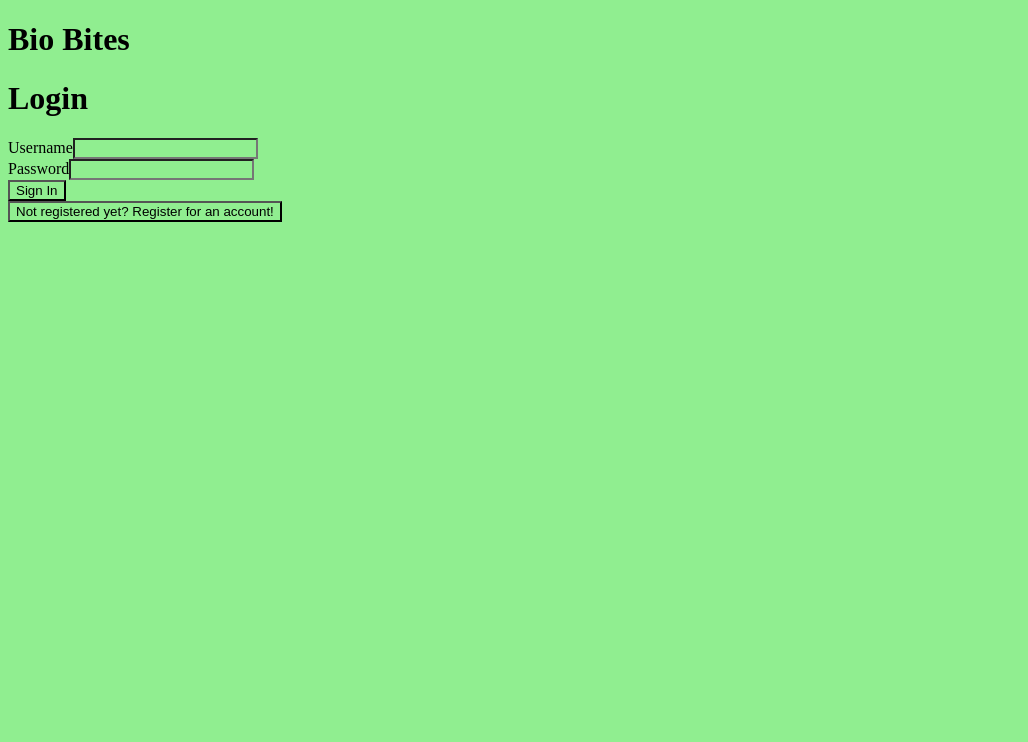
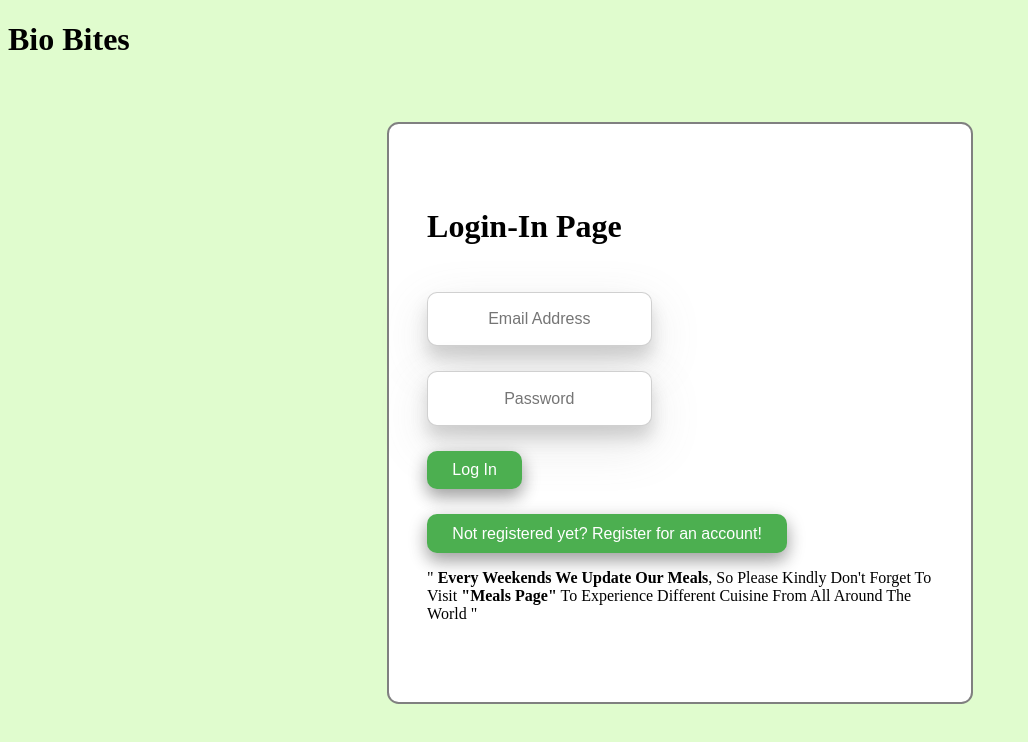
Before and after one commit to Laurazig/DCI_final, a React (Create React App) app in the folder frontend/: page / in a window 1280 px wide. Shown: the top 742 px of the page, without its empty margins (0-1028 px from the left). Built offline with nearby package versions, Linux system fonts and the light colour scheme.

Commit message:
after basic styling

```diff
--- a/frontend/src/App.css
+++ /dev/null
@@ -1,3 +0,0 @@
-* {
-  background-color: lightgreen;
-}
--- a/frontend/src/App.js
+++ b/frontend/src/App.js
@@ -1,6 +1,6 @@
-import './App.css';
+import './stylingCss/Login.css';
 import React from "react";
-import { BrowserRouter as Router, Routes, Route, BrowserRouter } from "react-router-dom";
+import { BrowserRouter as Router, Routes, Route} from "react-router-dom";
 import Home from './views/Home.js';
 
 
--- /dev/null
+++ b/frontend/src/stylingCss/Login.css
@@ -0,0 +1,67 @@
+body {
+  background-color: #62f30732;
+}
+
+.loginPage{
+border: 2px gray solid;
+width:40%;
+height:30%;
+padding:5% 3%;
+margin:5% 30%;
+background-color:white;
+border-radius: 2%;
+
+}
+.loginDiv{
+  background-color: white;
+}
+
+.loginForm{
+  background-color: white;
+ display: flex;
+ flex-flow:column nowrap ;
+}
+.loginFormEmailPassword {
+  margin-top: 2%;
+  width:40%;
+  height: 2rem;
+  box-shadow: 0 12px 16px 0 rgba(103, 103, 103, 0.244), 0 17px 50px 0 rgba(124, 121, 121, 0.19);
+  display: inline-block;
+  padding: 2%;
+  margin-top: 5%;
+  font-size: 1rem;
+  text-align: center;
+  text-decoration: none;
+  outline: none;
+  color: rgb(8, 8, 8);
+  border: 1px solid rgba(128, 128, 128, 0.371);
+  border-radius: 10px;
+}
+
+.loginPage button {
+ display: inline-block;
+ padding: 2% 5%;
+ margin-top: 5%;
+ font-size: 1rem;
+ cursor: pointer;
+ text-align: center;
+ text-decoration: none;
+ outline: none;
+ color: #fff;
+ background-color: #4CAF50;
+ border: none;
+ border-radius: 10px;
+ box-shadow: 0 8px 16px 0 rgba(0,0,0,0.24), 0 6px 20px 0 rgba(0,0,0,0.19);
+ transition-duration: 0.1s;
+}
+
+.loginPage button:hover {
+  background-color: #4CAF50; /* Green */
+  color: white;
+  box-shadow: 0 12px 16px 0 rgba(255, 132, 0, 0.244), 0 17px 50px 0 rgba(0,0,0,0.19);
+}
+.loginPage button:active {
+  background-color: #3e8e41;
+  box-shadow: 0 2px rgba(245, 129, 52, 0.772);
+  transform: translateY(4px);
+}
--- a/frontend/src/views/Home.js
+++ b/frontend/src/views/Home.js
@@ -2,7 +2,8 @@ import React, { useEffect, useState } from "react";
 import Register from "../views/Register";
 import Login from "../views/Login";
 
-import "../App.css";
+import '../stylingCss/Login.css';
+
 
 const Home = () =>
 {
--- a/frontend/src/views/Login.js
+++ b/frontend/src/views/Login.js
@@ -1,8 +1,11 @@
 import React, { useState } from "react";
+import '../stylingCss/Login.css';
+
+
 
 const Login = props =>
 {
-  const [ username, setUsername ] = useState( "" );
+  const [ email, setEmail ] = useState( "" );
   const [ password, setPassword ] = useState( "" );
 
 
@@ -10,8 +13,8 @@ const Login = props =>
   {
     switch ( event.target.name )
     {
-      case "username":
-        setUsername( event.target.value );
+      case "email":
+        setEmail( event.target.value );
         break;
       case "password":
         setPassword( event.target.value );
@@ -27,7 +30,7 @@ const Login = props =>
     event.preventDefault();
 
     const loginData = {
-      username: username,
+      email: email,
       password: password
     };
 
@@ -54,7 +57,7 @@ const Login = props =>
     } catch ( err )
     {
       alert( err.message );
-      setUsername( "" );
+      setEmail( "" );
       setPassword( "" );
     }
   };
@@ -64,24 +67,31 @@ const Login = props =>
   };
 
   return (
-    <div>
-      <h1>Login</h1>
+    <div className="loginPage">
+<div className="loginDiv">
+      <h1>Login-In Page</h1>
 
-      <form onSubmit={ attemptLogin }>
+      <form onSubmit={ attemptLogin } className={'loginForm'}>
+       <div className="loginFormInput">
         <div>
-          <label>Username</label>
-          <input name="username" onChange={ updateData } value={ username } />
+          <input name="email" onChange={ updateData } value={ email } placeholder={"Email Address"}  className="loginFormEmailPassword"/>
         </div>
         <div>
-          <label>Password</label>
-          <input name="password" onChange={ updateData } value={ password } />
+          <input name="password" onChange={ updateData } value={ password } placeholder={"Password"} className="loginFormEmailPassword"/>
+        </div>
         </div>
 
-        <button>Sign In</button>
+
+       <div className="buttonDiv"><button>Log In</button> </div>
       </form>
 
       <button onClick={ updateShowLogin }>Not registered yet? Register for an account!</button>
     </div>
+<p className="login paragraph">
+  " <b>Every Weekends We Update Our Meals</b>, So Please Kindly Don't Forget To Visit <b>"Meals Page"</b> To Experience Different Cuisine From All Around The World "
+</p>
+    </div>
+
   );
 };
 
--- a/frontend/src/views/Products.js
+++ b/frontend/src/views/Products.js
@@ -1,3 +0,0 @@
-
-This is Federica
-this is sameer
--- a/frontend/src/views/Register.js
+++ b/frontend/src/views/Register.js
@@ -1,20 +1,32 @@
 import React, { useState } from "react";
+import '../stylingCss/Login.css';
+
+
 
 const Register = props =>
 {
-  const [ username, setUsername ] = useState( "" );
-  const [ password, setPassword ] = useState( "" );
   const [ firstName, setFirstName ] = useState( "" );
   const [ lastName, setLastName ] = useState( "" );
   const [ email, setEmail ] = useState( "" );
+  const [ password, setPassword ] = useState( "" );
+  const [ confirmPassword, setConfirmPassword ] = useState( "" );
+  const [ year, setYear ] = useState(  );
+  const [ month, setMonth ] = useState(  );
+  const [ day, setDay ] = useState(  );
+  const [ street, setStreet ] = useState( "" );
+  const [houseNo, setHouseNo ] = useState(  );
+  const [ zipCode, setZipCode ] = useState(  );
+  const [  city, setCity ] = useState( "" );
+
+
 
 
   const updateData = event =>
   {
     switch ( event.target.name )
     {
-      case "username":
-        setUsername( event.target.value );
+      case "confirmPassword":
+        setConfirmPassword( event.target.value );
         break;
       case "password":
         setPassword( event.target.value );
@@ -28,6 +40,27 @@ const Register = props =>
       case "email":
         setEmail( event.target.value );
         break;
+      case "year":
+        setYear( event.target.value );
+        break;
+        case "month":
+        setMonth( event.target.value );
+        break;
+        case "day":
+        setDay( event.target.value );
+        break;
+        case "street":
+        setStreet( event.target.value );
+        break;
+        case "houseNo":
+        setHouseNo( event.target.value );
+        break;
+        case " zipCode":
+        setZipCode( event.target.value );
+        break;
+        case "city":
+        setCity( event.target.value );
+        break;
       default:
         break;
     }
@@ -39,11 +72,18 @@ const Register = props =>
 
 
     const newUser = {
-      username: username,
-      password: password,
       firstName: firstName,
       lastName: lastName,
-      emailAddress: email
+      emailAddress: email,
+      password: password,
+      confirmPassword: confirmPassword,
+      year: year,
+      month: month,
+      day: day,
+      street: street,
+      houseNo: houseNo,
+      zipCode: zipCode,
+      city: city,
     };
 
 
@@ -91,36 +131,60 @@ const Register = props =>
 
   return (
     <div>
-      <h1>Register</h1>
+      <h1>New Users gets 50% off !</h1>
+      <p>We proudly like to welcome you to our prestigious family. As our appreciation please accept 50% off on your First ORDER!</p>
 
-      <form onSubmit={ registerUser }>
+      <form onSubmit={ registerUser } className={'registerForm'}>
+      <h4>Sign-up for free account</h4>
+
+        <div className="feRegister firstLastName">
+          <input name="firstName" onChange={ updateData } value={ firstName } placeholder={ "First Name" } />
+          <input name="lastName" onChange={ updateData } value={ lastName } placeholder={ "Last Name" } />
+        </div>
+
+        <div className="feRegister emailPassword">
           <div>
-          <label>Username</label>
-          <input name="username" onChange={ updateData } value={ username } />
+            <input name="email" onChange={ updateData } value={ email } placeholder={ "Email address" } />
           </div>
           <div>
-          <label>Password</label>
-          <input name="password" onChange={ updateData } value={ password } />
+            <input name="password" onChange={ updateData } value={ password } placeholder={ "Create Password" } />
           </div>
           <div>
-          <label>First Name</label>
-          <input name="firstName" onChange={ updateData } value={ firstName } />
+            {/* to check the match Create Password and Confirm password */ }
+            <input name="confirmPassword" onChange={ updateData } value={ confirmPassword } placeholder={ "Confirm Password" } />
           </div>
-        <div>
-          <label>Last Name</label>
-          <input name="lastName" onChange={ updateData } value={ lastName } />
-        </div>
-        <div>
-          <label>Email Address</label>
-          <input name="email" onChange={ updateData } value={ email } />
         </div>
 
-        <button>Register an account</button>
+        <div>
+          <div>
+            <label>Date of Birth:</label>
+
+            <input name="year" onChange={ updateData } value={ year } placeholder={ "Year" } />
+            <input name="month" onChange={ updateData } value={ month } placeholder={ "Month" } />
+            <input name="day" onChange={ updateData } value={ day } placeholder={ "Day" } />
+          </div>
+        </div>
+
+
+        <div>
+          <div>
+            <label>Physical Address:</label>
+
+            <input name="street" onChange={ updateData } value={ street } placeholder={ "Street" } />
+            <input name="houseNo" onChange={ updateData } value={ houseNo } placeholder={ "House No." } />
+            <input name="zipCode" onChange={ updateData } value={ zipCode } placeholder={ "Zip Code" } />
+            <input name="city" onChange={ updateData } value={ city } placeholder={ "City" } />
+          </div>
+        </div>
+
+
+        <button className="Register feButton">Register</button>
       </form>
 
       <button onClick={ updateShowLogin }>Already registered? Log in to your account!</button>
     </div>
+
   );
 };
 
-export default Register;
+export default Register;;
```
Also changed, not shown: 2 other files (tests, documents, lock files or other folders). Lines whose indentation alone changed are shown as unchanged.
